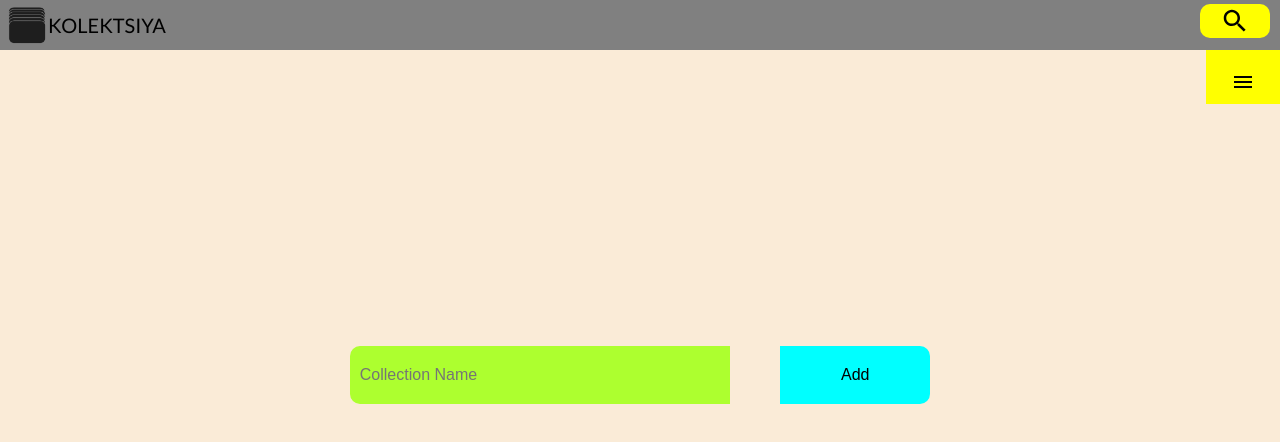
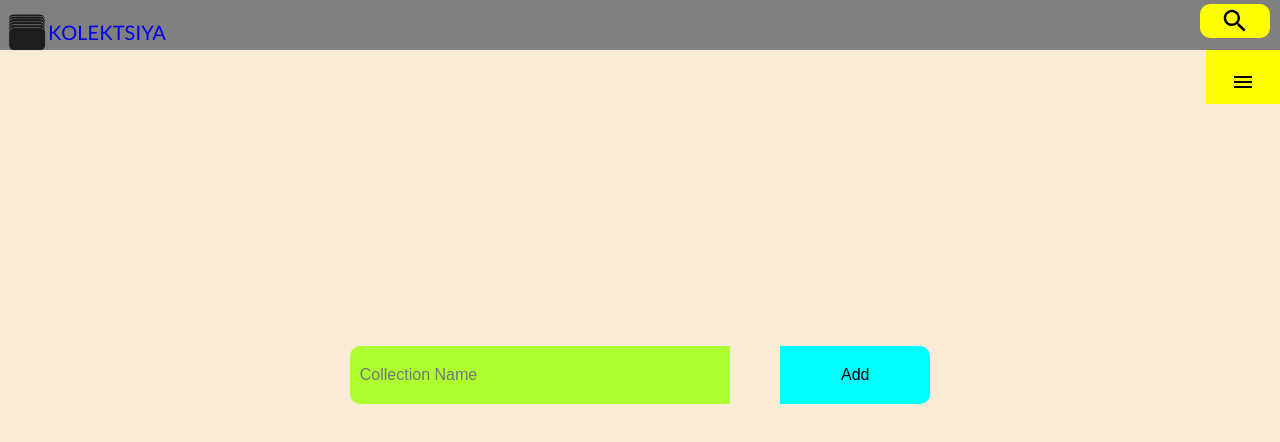
Before and after one commit to sskrkvsk/collection-app, a React (Create React App) app: page /addcollection in a window 1280 px wide. Shown: the top 442 px of the page. Built offline with nearby package versions, Linux system fonts and the light colour scheme.

Commit message:
Logo leads home

```diff
--- a/src/components/ItemsGrid.js
+++ b/src/components/ItemsGrid.js
@@ -6,11 +6,7 @@ import { ItemsCardStyle } from './styles/ItemCard.styled'
 
 const ItemsGrid = ({ gridColumns, articleVissbility, tableData, category }) => {
 
-  const [correctCategory, setCorrectCategory] = useState(true);
 
-  // function categoryCheck() {
-  //   tableData.filter(value => value == category)
-  // }
   return (
     <ItemsGridStyle gridColumns={gridColumns}>
       {tableData.map((item, index) => {
--- a/src/components/Logo.js
+++ b/src/components/Logo.js
@@ -1,12 +1,16 @@
 import React from 'react'
+import { Link } from 'react-router-dom';
 import { LogoStyle } from './styles/Header.styled';
 
 const Logo = () => {
+
   return (
+        <Link to='/'>
         <LogoStyle >
             <img src="/images/no-bg-logo.png" alt="logo" />
             <p>KOLEKTSIYA</p>
         </LogoStyle>
+        </Link>
   )
 }
 export default Logo;
```
